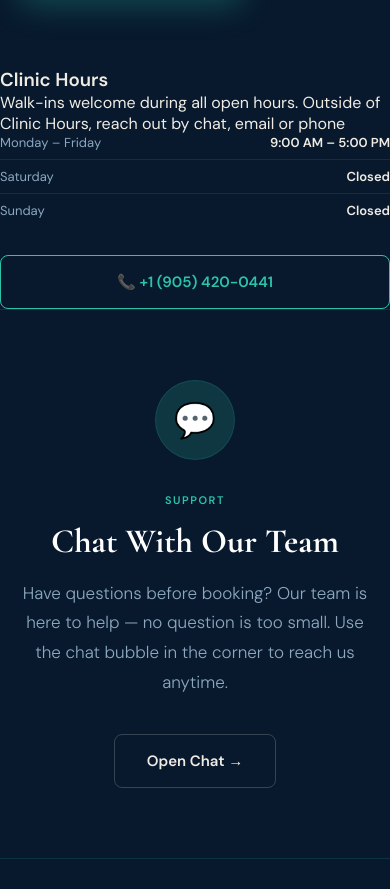
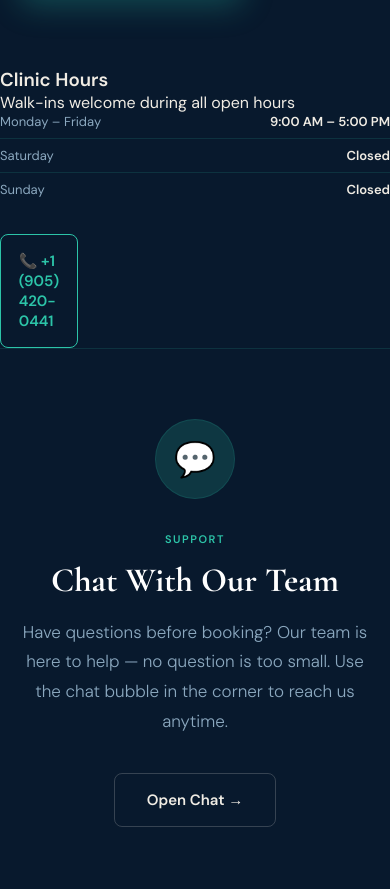
Before and after one commit to Durham-PrEP/durhamprep, a plain HTML site: page index.html in a window 390 px wide. Shown: the part 4978-5867 px from the top of the page. Drawn offline with nearby package versions, Linux system fonts and the light colour scheme; a script that the page names is missing.

Commit message:
Update clinic hours text and phone button style

```diff
--- a/index.html
+++ b/index.html
@@ -737,13 +737,13 @@
            </div>
   </section>
           <h3>Clinic Hours</h3>
-          <p>Walk-ins welcome during all open hours. Outside of Clinic Hours, reach out by chat, email or phone</p>
+          <p>Walk-ins welcome during all open hours</p>
           <ul class="hours-list">
             <li><span>Monday – Friday</span><strong>9:00 AM – 5:00 PM</strong></li>
             <li><span>Saturday</span><strong>Closed</strong></li>
             <li><span>Sunday</span><strong>Closed</strong></li>
           </ul>
-          <a href="tel:+9054200441" class="btn btn-outline" style="width:100%; justify-content:center;">📞 +1 (905) 420-0441</a>
+          <a href="tel:+9054200441" class="btn btn-outline" style="width:20%; justify-content:center;">📞 +1 (905) 420-0441</a>
         </div>
       </div>
     </div>
```
